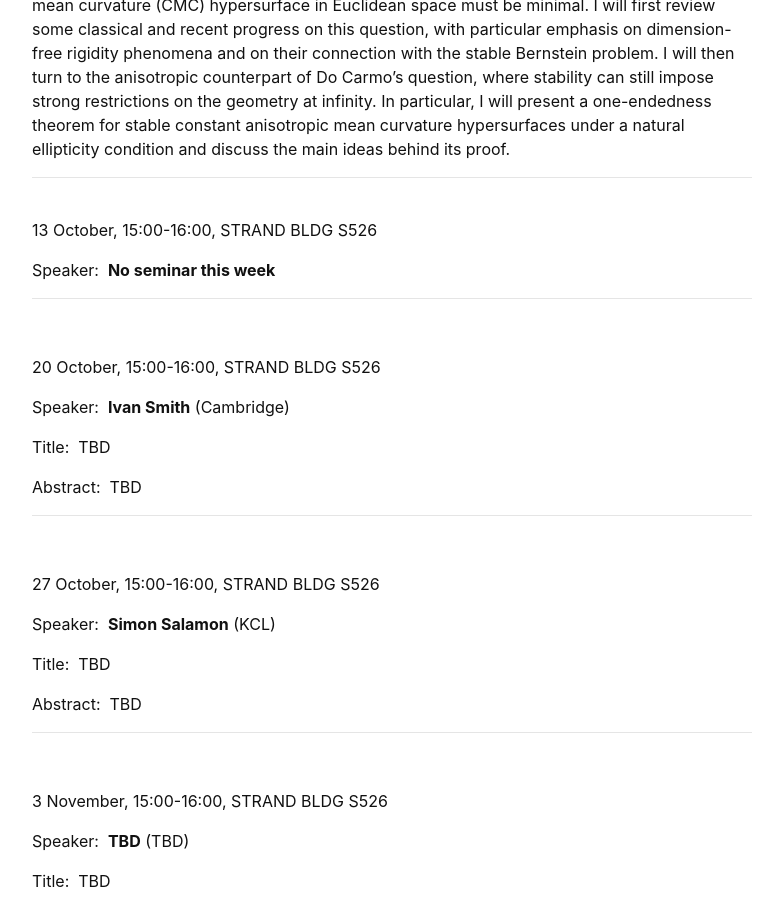
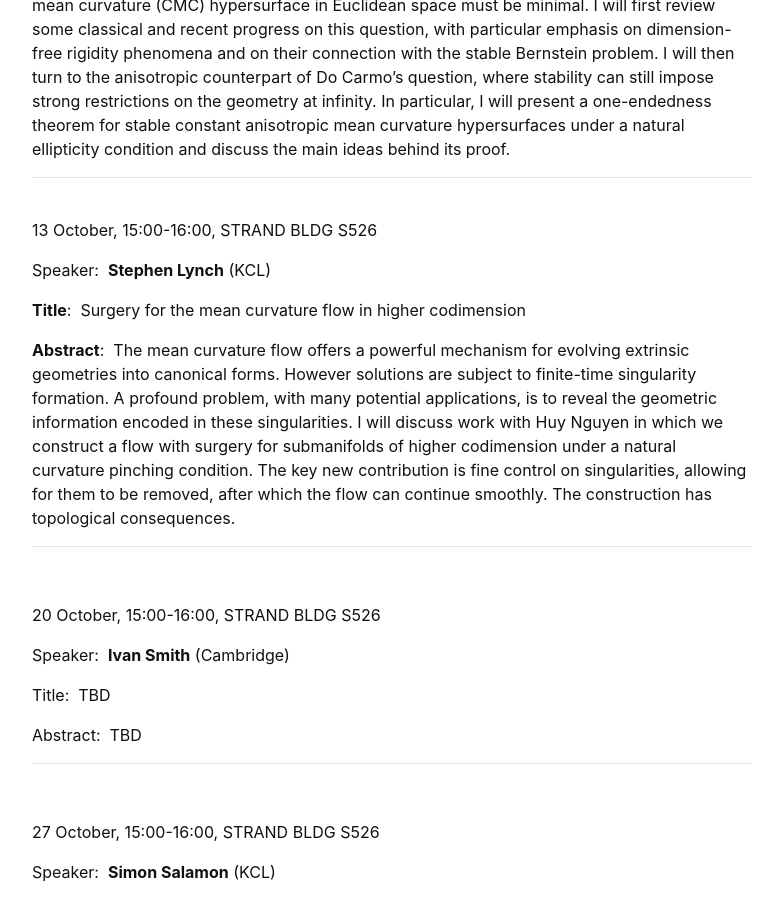
Before and after one commit to kcl-geometry-seminar/kcl-geometry-seminar.github.io, a Jekyll site: the page built from pages/index.md, in a window 1280 px wide and 900 px high, scrolled down 383 px. Shown: the whole window, without its empty margins (248-1031 px from the left). Built offline with Jekyll 4.4.1, drawn with Linux system fonts in a browser that asks for light colours; a script that is not in the unit is left out.

Commit message:
Update index.md

```diff
--- a/pages/index.md
+++ b/pages/index.md
@@ -25,8 +25,11 @@ Speaker:&nbsp; **Claudia Pontuale** (Università degli Studi dell'Aquila)
 <br />
 13 October,  15:00-16:00, STRAND BLDG S526
 
-Speaker:&nbsp; **No seminar this week**
+Speaker:&nbsp; **Stephen Lynch**  (KCL)
 
+**Title**:&nbsp; Surgery for the mean curvature flow in higher codimension
+
+**Abstract**:&nbsp;  The mean curvature flow offers a powerful mechanism for evolving extrinsic geometries into canonical forms. However solutions are subject to finite-time singularity formation. A profound problem, with many potential applications, is to reveal the geometric information encoded in these singularities. I will discuss work with Huy Nguyen in which we construct a flow with surgery for submanifolds of higher codimension under a natural curvature pinching condition. The key new contribution is fine control on singularities, allowing for them to be removed, after which the flow can continue smoothly. The construction has topological consequences.
 
 
 ---------------------------------------------------------
```
